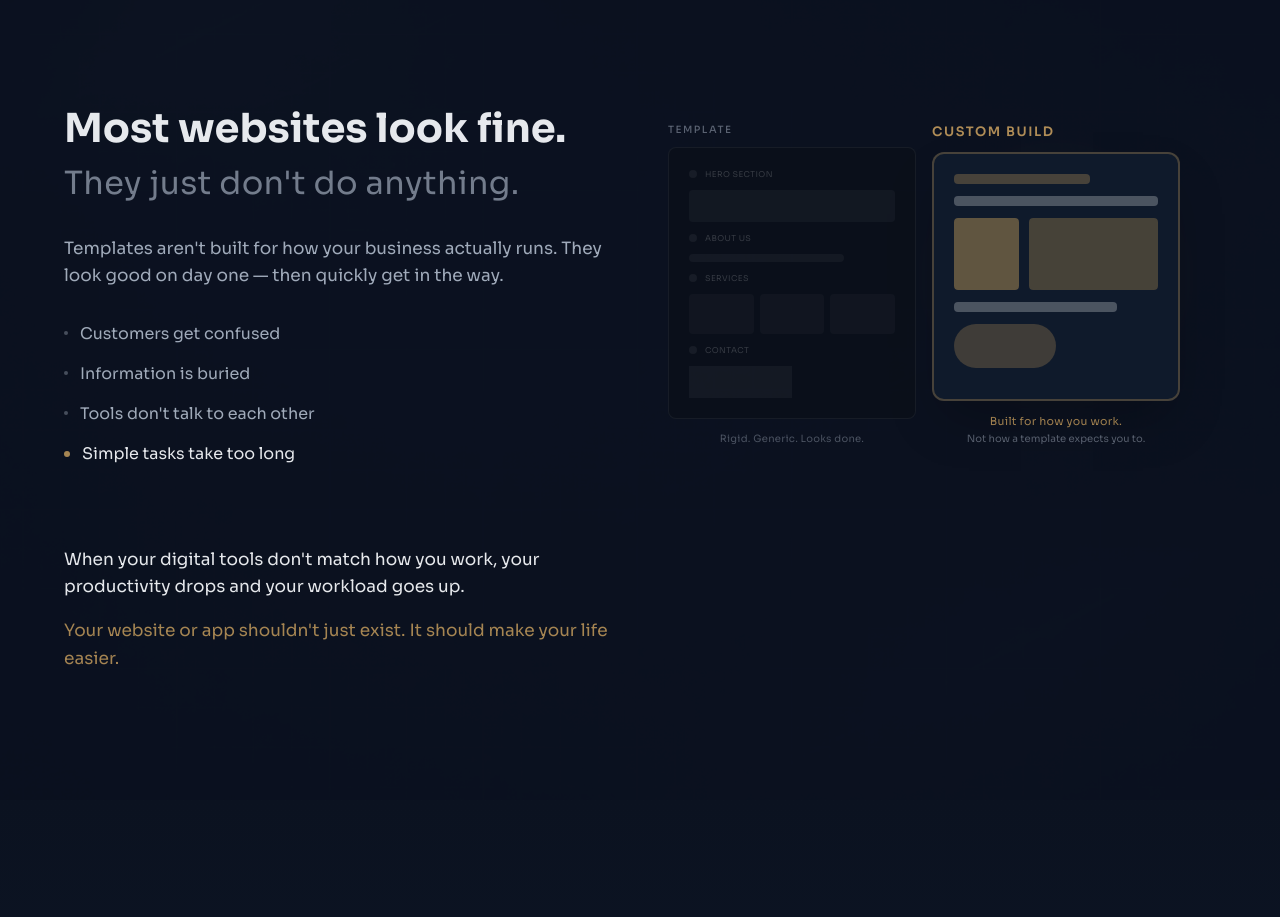
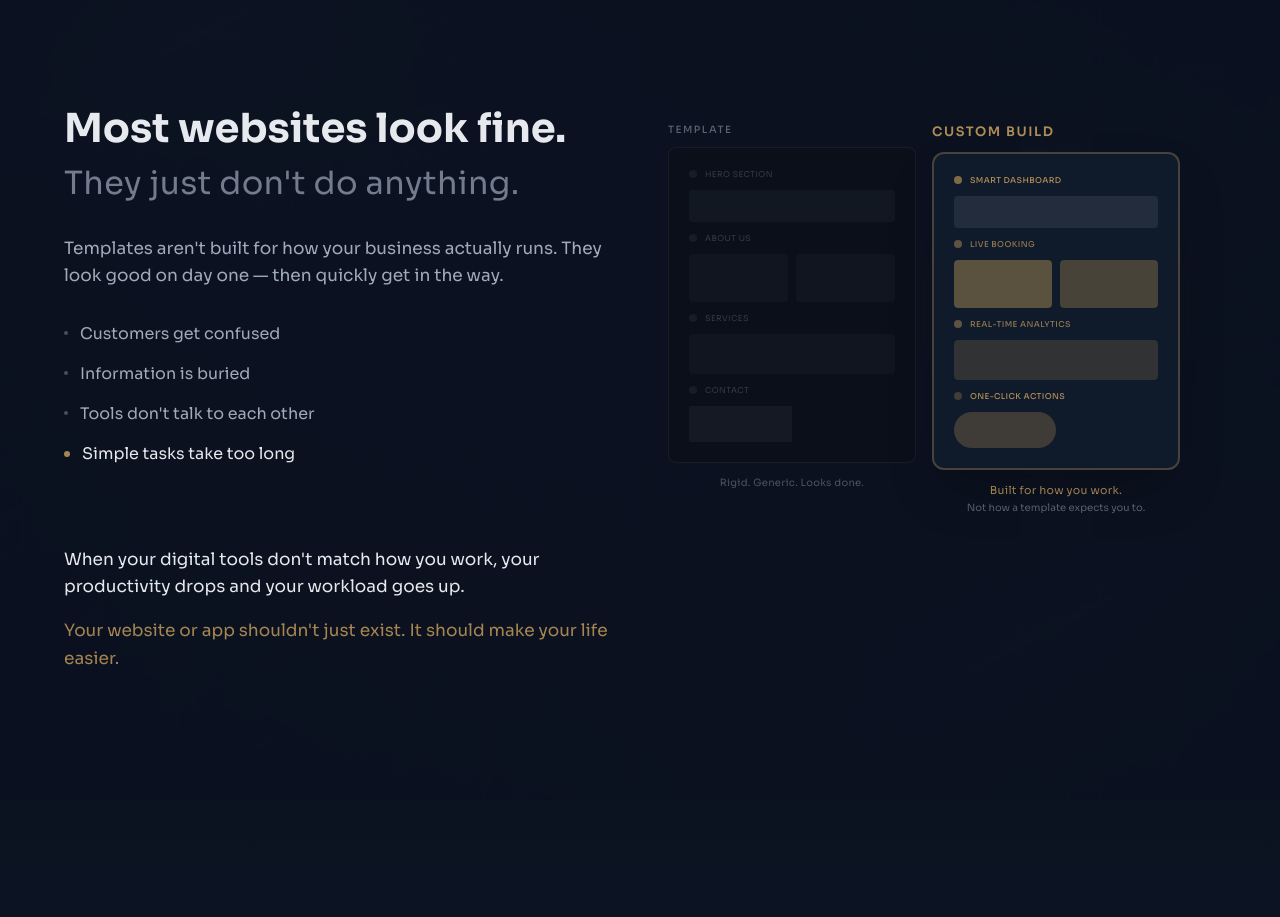
Before and after one commit to Dunzoai/shortlist-pass-hub, a Next.js app: page /digital in a window 1280 px wide. Shown: the part 1480-2397 px from the top of the page. Built offline with nearby package versions, Linux system fonts and the light colour scheme.

Commit message:
Match mockup structure, add exciting labels to Custom Build, third glowing block

```diff
--- a/src/app/digital/page.tsx
+++ b/src/app/digital/page.tsx
@@ -227,20 +227,20 @@ function ProblemVisual() {
   return (
     <div className="relative w-full max-w-lg mx-auto lg:mx-0">
       {/* Side-by-side on desktop, stacked on mobile (Custom first on mobile) */}
-      <div className="flex flex-col sm:flex-row gap-4 items-stretch">
+      <div className="flex flex-col sm:flex-row gap-4">
         {/* Custom side - ALIVE (shows first on mobile) */}
         <motion.div
           initial={{ opacity: 0, y: 20, scale: 0.98 }}
           whileInView={{ opacity: 1, y: 0, scale: 1 }}
           viewport={{ once: true }}
           transition={{ duration: 0.5, delay: 0.15, ease: "easeOut" }}
-          className="flex-1 order-1 sm:order-2 flex flex-col"
+          className="flex-1 order-1 sm:order-2"
         >
           <div className="text-[13px] text-[#B08D57] mb-2.5 uppercase tracking-[0.12em] font-semibold">
             Custom Build
           </div>
           {/* Soft radius glow wrapper */}
-          <div className="relative flex-1">
+          <div className="relative">
             {/* Glow layer */}
             <div
               className="absolute inset-0 rounded-xl opacity-60"
@@ -250,41 +250,83 @@ function ProblemVisual() {
                 transform: "scale(1.1)",
               }}
             />
-            <div className="relative bg-[#0F1A2B] border-2 border-[#B08D57]/35 rounded-xl p-5 space-y-3 shadow-2xl h-full">
-              {/* Header - intentional hierarchy */}
-              <div className="h-2.5 bg-[#B08D57]/35 rounded w-2/3" />
-              <div className="h-2.5 bg-white/25 rounded w-full" />
-              {/* Flexible layout - TWO GLOWING BLOCKS */}
-              <div className="flex gap-2.5">
-                {/* Pulsing glow block 1 */}
+            <div className="relative bg-[#0F1A2B] border-2 border-[#B08D57]/35 rounded-xl p-5 space-y-2.5 shadow-2xl">
+              {/* Smart Dashboard - pulsing */}
+              <div className="flex items-center gap-2">
                 <motion.div
-                  className="h-[4.5rem] rounded flex-1 relative overflow-hidden"
-                  style={{ backgroundColor: "rgba(176, 141, 87, 0.3)" }}
+                  className="h-2 w-2 rounded-full"
+                  style={{ backgroundColor: "rgba(199, 163, 90, 0.6)" }}
+                  animate={{ opacity: [0.4, 1, 0.4] }}
+                  transition={{ duration: 2, repeat: Infinity, ease: "easeInOut" }}
+                />
+                <span className="text-[8px] text-[#B08D57] uppercase tracking-wider font-medium">Smart Dashboard</span>
+              </div>
+              <div className="h-8 bg-white/[0.08] rounded" />
+
+              {/* Live Booking */}
+              <div className="flex items-center gap-2">
+                <div className="h-2 w-2 rounded-full bg-[#B08D57]/50" />
+                <span className="text-[8px] text-[#B08D57]/80 uppercase tracking-wider font-medium">Live Booking</span>
+              </div>
+
+              {/* Two glowing blocks side by side */}
+              <div className="flex gap-2">
+                <motion.div
+                  className="h-12 rounded flex-1 relative overflow-hidden"
+                  style={{ backgroundColor: "rgba(176, 141, 87, 0.25)" }}
                 >
                   <motion.div
                     className="absolute inset-0 rounded"
-                    style={{ backgroundColor: "rgba(199, 163, 90, 0.4)" }}
-                    animate={{ opacity: [0.3, 0.6, 0.3] }}
+                    style={{ backgroundColor: "rgba(199, 163, 90, 0.35)" }}
+                    animate={{ opacity: [0.3, 0.7, 0.3] }}
                     transition={{ duration: 2, repeat: Infinity, ease: "easeInOut" }}
                   />
                 </motion.div>
-                {/* Pulsing glow block 2 */}
                 <motion.div
-                  className="h-[4.5rem] rounded flex-[2] relative overflow-hidden"
+                  className="h-12 rounded flex-1 relative overflow-hidden"
                   style={{ backgroundColor: "rgba(176, 141, 87, 0.2)" }}
                 >
                   <motion.div
                     className="absolute inset-0 rounded"
                     style={{ backgroundColor: "rgba(199, 163, 90, 0.3)" }}
-                    animate={{ opacity: [0.2, 0.5, 0.2] }}
-                    transition={{ duration: 2.5, delay: 0.5, repeat: Infinity, ease: "easeInOut" }}
+                    animate={{ opacity: [0.2, 0.6, 0.2] }}
+                    transition={{ duration: 2.5, delay: 0.3, repeat: Infinity, ease: "easeInOut" }}
                   />
                 </motion.div>
               </div>
-              {/* Clear content */}
-              <div className="h-2.5 bg-white/25 rounded w-4/5" />
-              {/* CTA - alive, rounded, looks clickable */}
-              <div className="h-11 bg-[#B08D57]/30 rounded-full w-1/2" />
+
+              {/* Real-time Analytics */}
+              <div className="flex items-center gap-2">
+                <div className="h-2 w-2 rounded-full bg-[#B08D57]/50" />
+                <span className="text-[8px] text-[#B08D57]/80 uppercase tracking-wider font-medium">Real-time Analytics</span>
+              </div>
+
+              {/* Third glowing block - full width for movement */}
+              <motion.div
+                className="h-10 rounded relative overflow-hidden"
+                style={{ backgroundColor: "rgba(176, 141, 87, 0.15)" }}
+              >
+                <motion.div
+                  className="absolute inset-0 rounded"
+                  style={{ backgroundColor: "rgba(199, 163, 90, 0.25)" }}
+                  animate={{ opacity: [0.2, 0.5, 0.2] }}
+                  transition={{ duration: 3, delay: 0.6, repeat: Infinity, ease: "easeInOut" }}
+                />
+              </motion.div>
+
+              {/* One-Click Actions */}
+              <div className="flex items-center gap-2">
+                <motion.div
+                  className="h-2 w-2 rounded-full"
+                  style={{ backgroundColor: "rgba(199, 163, 90, 0.6)" }}
+                  animate={{ opacity: [0.4, 1, 0.4] }}
+                  transition={{ duration: 1.5, delay: 0.8, repeat: Infinity, ease: "easeInOut" }}
+                />
+                <span className="text-[8px] text-[#B08D57] uppercase tracking-wider font-medium">One-Click Actions</span>
+              </div>
+
+              {/* CTA - alive, rounded */}
+              <div className="h-9 bg-[#B08D57]/30 rounded-full w-1/2" />
             </div>
           </div>
           <div className="mt-3 text-center">
@@ -303,38 +345,37 @@ function ProblemVisual() {
           whileInView={{ opacity: 1, y: 0 }}
           viewport={{ once: true }}
           transition={{ duration: 0.7, ease: "easeOut" }}
-          className="flex-1 order-2 sm:order-1 flex flex-col"
+          className="flex-1 order-2 sm:order-1"
         >
           <div className="text-[10px] text-[#A9B4C4]/50 mb-2.5 uppercase tracking-[0.15em] font-medium">
             Template
           </div>
-          <div className="bg-[#0a0f18] border border-white/[0.08] rounded-lg p-5 space-y-2.5 opacity-70 flex-1">
+          <div className="bg-[#0a0f18] border border-white/[0.08] rounded-lg p-5 space-y-2.5 opacity-70">
             {/* Dead labels - instantly recognizable */}
             <div className="flex items-center gap-2">
-              <div className="h-2 bg-white/[0.08] rounded w-2" />
+              <div className="h-2 w-2 bg-white/[0.08] rounded-full" />
               <span className="text-[8px] text-white/[0.25] uppercase tracking-wider">Hero Section</span>
             </div>
             <div className="h-8 bg-white/[0.05] rounded" />
             <div className="flex items-center gap-2">
-              <div className="h-2 bg-white/[0.08] rounded w-2" />
+              <div className="h-2 w-2 bg-white/[0.08] rounded-full" />
               <span className="text-[8px] text-white/[0.25] uppercase tracking-wider">About Us</span>
             </div>
-            <div className="h-2 bg-white/[0.06] rounded w-3/4" />
+            <div className="flex gap-2">
+              <div className="h-12 bg-white/[0.04] rounded flex-1" />
+              <div className="h-12 bg-white/[0.04] rounded flex-1" />
+            </div>
             <div className="flex items-center gap-2">
-              <div className="h-2 bg-white/[0.08] rounded w-2" />
+              <div className="h-2 w-2 bg-white/[0.08] rounded-full" />
               <span className="text-[8px] text-white/[0.25] uppercase tracking-wider">Services</span>
             </div>
-            <div className="grid grid-cols-3 gap-1.5">
-              <div className="h-10 bg-white/[0.04] rounded" />
-              <div className="h-10 bg-white/[0.04] rounded" />
-              <div className="h-10 bg-white/[0.04] rounded" />
-            </div>
+            <div className="h-10 bg-white/[0.04] rounded" />
             <div className="flex items-center gap-2">
-              <div className="h-2 bg-white/[0.08] rounded w-2" />
+              <div className="h-2 w-2 bg-white/[0.08] rounded-full" />
               <span className="text-[8px] text-white/[0.25] uppercase tracking-wider">Contact</span>
             </div>
             {/* Dead CTA - rectangle, no affordance */}
-            <div className="h-8 bg-white/[0.06] rounded-none w-1/2" />
+            <div className="h-9 bg-white/[0.06] rounded-none w-1/2" />
           </div>
           <p className="text-[10px] text-[#A9B4C4]/40 mt-3 text-center tracking-wide">
             Rigid. Generic. Looks done.
```
